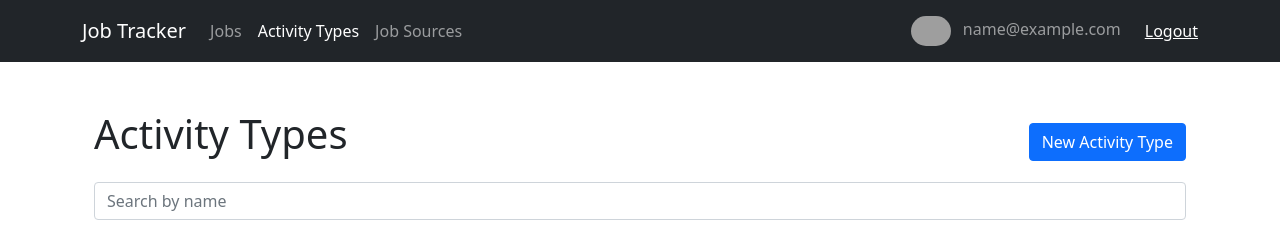
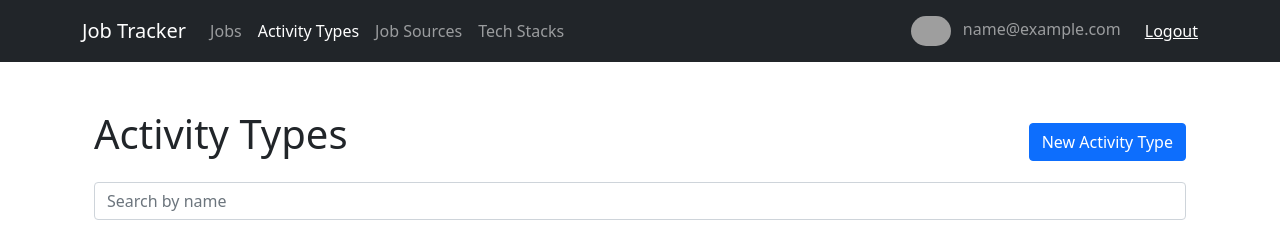
Before and after one commit to MuhammadAmir5670/job-tracker, a Django app: page /activity/types/ in a window 1280 px wide. Shown: the top 229 px of the page. Run offline with Django 4.2, Linux system fonts and the light colour scheme; the visitor is signed in with stand-in values (Sample User, id 1); data comes from the database, SQL or seed files in the repository; parts of the project's set-up code (start-up, migrations or seed data) failed here and were passed over; some libraries are stand-ins or nearby versions; grey boxes are pictures that could not be loaded.

Commit message:
add tech stacks to navbar

```diff
--- a/templates/shared/_navbar.html
+++ b/templates/shared/_navbar.html
@@ -35,6 +35,11 @@
                            href='{% url "job_source_list" %}'>Job Sources</a>
                     </li>
                 {% endif %}
+                <li class="nav-item">
+                    {% url "tech_stack_list" as tech_stack_list %}
+                    <a class="nav-link {% if tech_stack_list == request.path %}active{% endif %}"
+                       href='{% url "tech_stack_list" %}'>Tech Stacks</a>
+                </li>
             </ul>
         </div>
         <span class="navbar-text">
```
